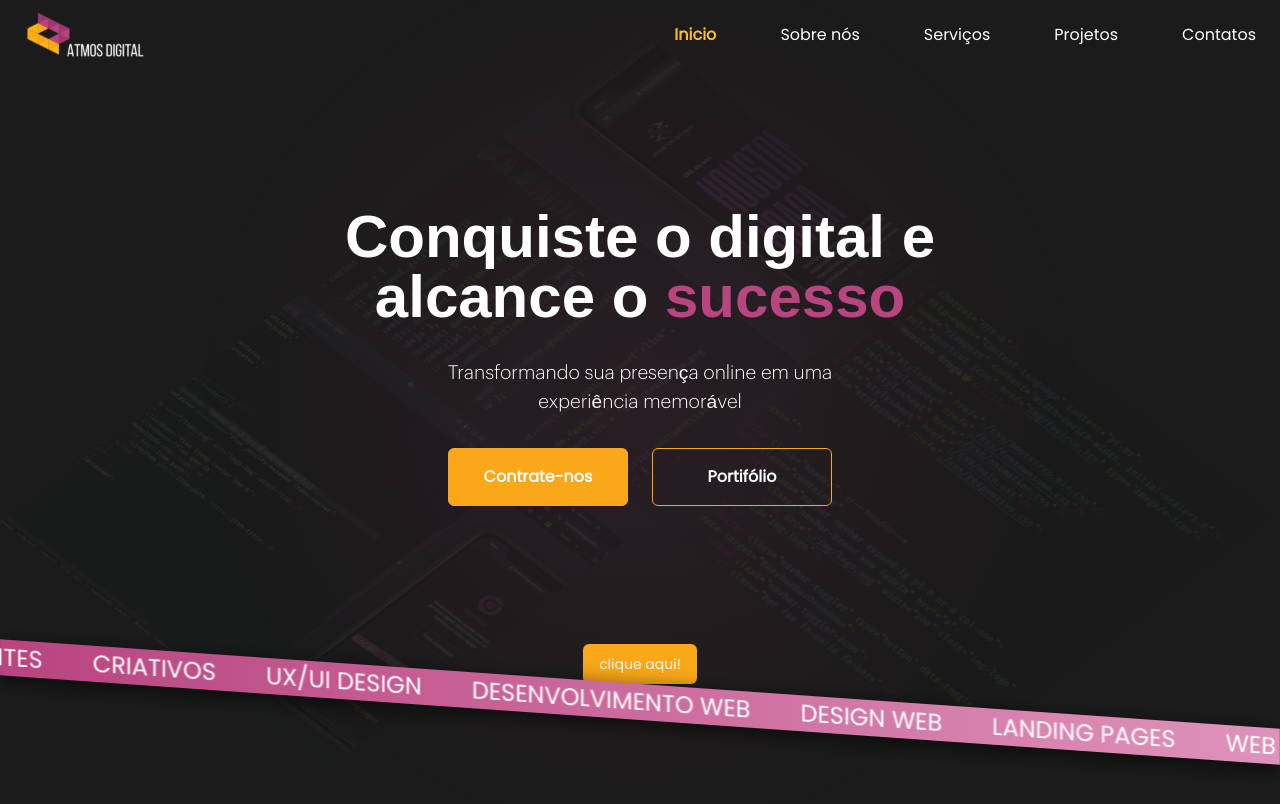
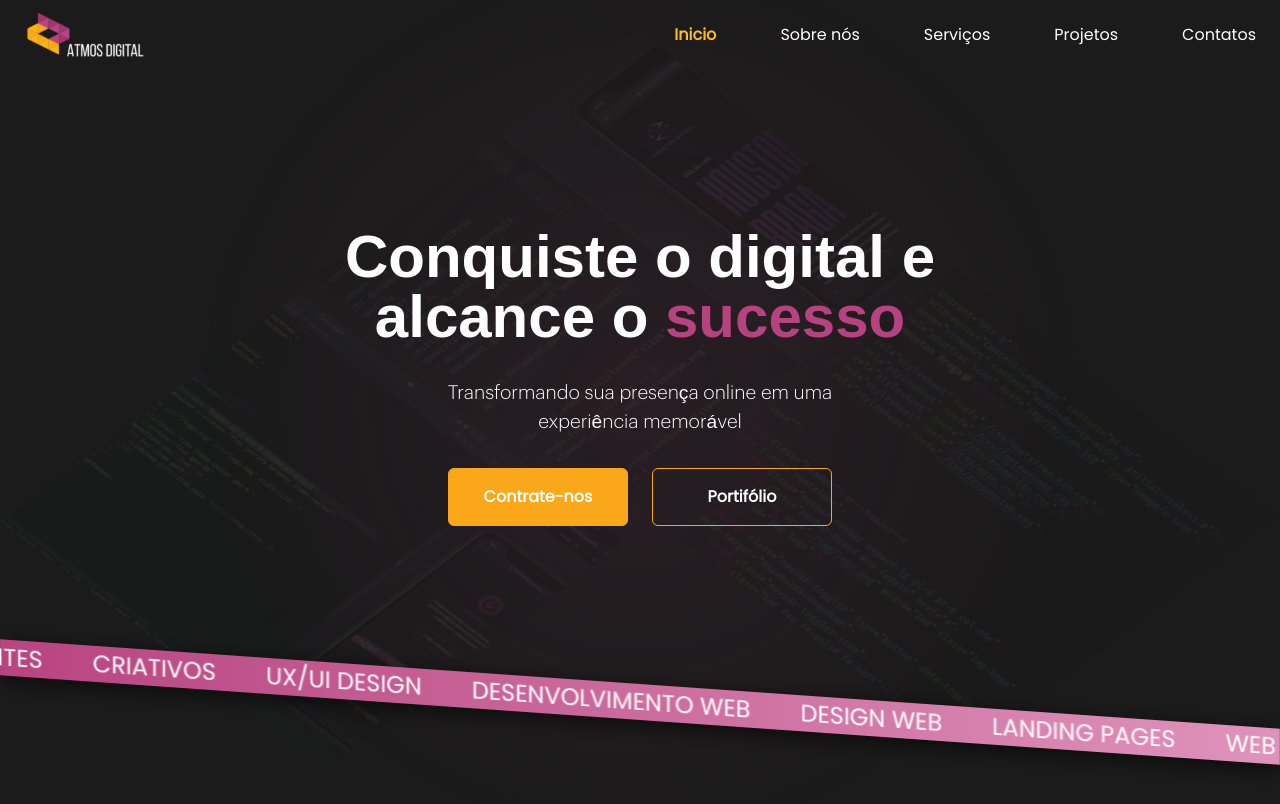
Before and after one commit to houstonbraga/Atmos-Digital-React, a React (Vite) app: page / in a window 1280 px wide. Shown: the top 804 px of the page. Built offline with nearby package versions, Linux system fonts and the light colour scheme; a web font is replaced by a local one.

Commit message:
feat: ajustes

```diff
--- a/src/pages/Home/Home.tsx
+++ b/src/pages/Home/Home.tsx
@@ -25,7 +25,6 @@ export function Home() {
         </div>
       </div>
 
-      <Button>clique aqui!</Button>
       <Carrousel />
     </div>
   );
--- a/src/pages/Home/index.css
+++ b/src/pages/Home/index.css
@@ -6,7 +6,7 @@
 }
 
 .title-home span {
-  color: rgb(184, 68, 128);
+  color: hsl(var(--secondary));
 }
 
 .text-home {
```
